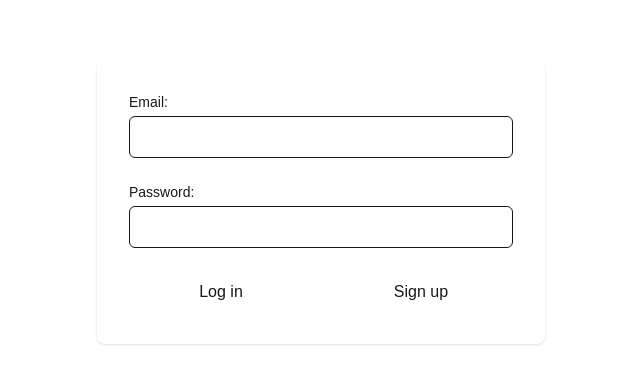
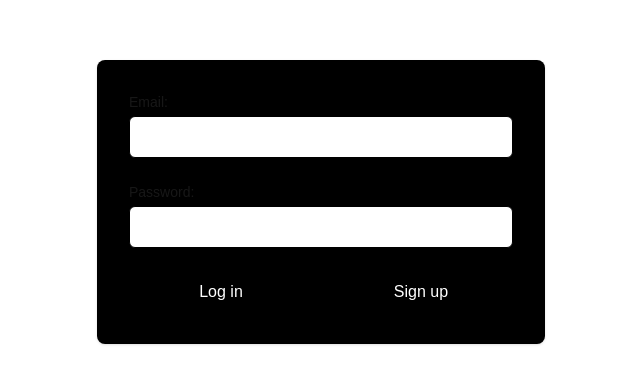
Before and after one commit to yuon7/meal, a Next.js app: page /login in a window 1280 px wide. Shown: the part 198-582 px from the top of the page, without its empty margins (319-959 px from the left). Built offline with nearby package versions, Linux system fonts and the light colour scheme.

Commit message:
fix: from gray to black in Auth

```diff
--- a/src/app/login/page.tsx
+++ b/src/app/login/page.tsx
@@ -3,7 +3,7 @@ import { login, signup } from "@/app/login/action";
 export default function LoginPage() {
   return (
     <div className="min-h-screen flex items-center justify-center bg-gray-50">
-      <div className="max-w-md w-full space-y-8 p-8 bg-white rounded-lg shadow">
+      <div className="max-w-md w-full space-y-8 p-8 bg-black rounded-lg shadow">
         <form method="post" className="space-y-6">
           <div>
             <label
@@ -17,7 +17,7 @@ export default function LoginPage() {
               name="email"
               type="email"
               required
-              className="mt-1 block w-full rounded-md border border-gray-300 px-3 py-2"
+              className="mt-1 block w-full rounded-md border border-gray-300 px-3 py-2 text-black"
             />
           </div>
 
--- a/tailwind.config.ts
+++ b/tailwind.config.ts
@@ -7,6 +7,7 @@ export default {
     "./src/app/**/*.{js,ts,jsx,tsx,mdx}",
   ],
   theme: {
+    extend: {
       colors: {
         blue: "#1fb6ff",
         purple: "#7e5bef",
@@ -18,11 +19,6 @@ export default {
         gray: "#8492a6",
         "gray-light": "#d3dce6",
       },
-    fontFamily: {
-      sans: ["Graphik", "sans-serif"],
-      serif: ["Merriweather", "serif"],
-    },
-    extend: {
       spacing: {
         "8xl": "96rem",
         "9xl": "128rem",
@@ -31,6 +27,10 @@ export default {
         "4xl": "2rem",
       },
     },
+    fontFamily: {
+      sans: ["Graphik", "sans-serif"],
+      serif: ["Merriweather", "serif"],
+    },
   },
   plugins: [],
 } satisfies Config;
```
Lines whose indentation alone changed are shown as unchanged.
